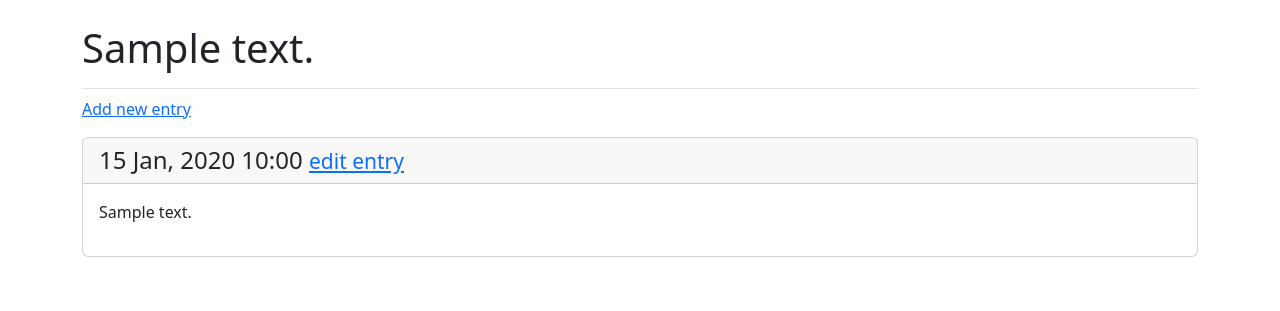
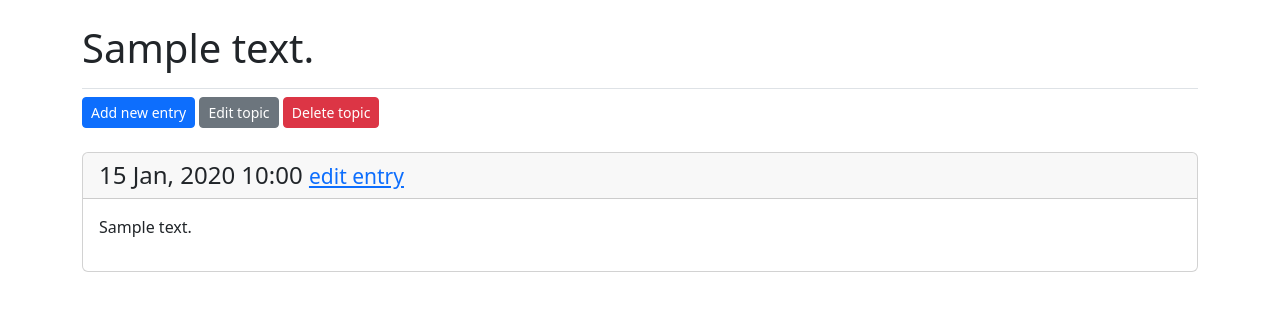
Before and after one commit to MuhammadYusuf007-max/Learning_journal, a Django app: page /topics/1/ in a window 1280 px wide. Shown: the part 58-369 px from the top of the page. Run offline with Django 5.2, Linux system fonts and the light colour scheme; a user stored in the database is signed in; tables that the repository leaves empty hold one stand-in row (values such as "Sample post"); some libraries are stand-ins or nearby versions.

Commit message:
Add edit and delete functionality for topics

```diff
--- a/learning_logs/templates/learning_logs/topic.html
+++ b/learning_logs/templates/learning_logs/topic.html
@@ -7,7 +7,9 @@
 
 {% block content %}
     <p>
-        <a href="{% url 'learning_logs:new_entry' topic.id %}">Add new entry</a>
+        <a href="{% url 'learning_logs:new_entry' topic.id %}" class="btn btn-primary btn-sm mb-2">Add new entry</a>
+        <a href="{% url 'learning_logs:edit_topic' topic.id %}" class="btn btn-secondary btn-sm mb-2">Edit topic</a>
+        <a href="{% url 'learning_logs:delete_topic' topic.id %}" class="btn btn-danger btn-sm mb-2">Delete topic</a>
     </p>
         {% for entry in entries %}
             <div class="card mb-3">
--- a/learning_logs/urls.py
+++ b/learning_logs/urls.py
@@ -19,4 +19,8 @@ urlpatterns = [
     path('new_entry/<int:topic_id>/', views.new_entry, name='new_entry'),
     # Page for editing an entry
     path('edit_entry/<int:entry_id>/', views.edit_entry, name='edit_entry'),
+    # Page for editing a topic
+    path('edit_topic/<int:topic_id>/', views.edit_topic, name='edit_topic'),
+    # Page for deleting a topic
+    path('delete_topic/<int:topic_id>/', views.delete_topic, name='delete_topic'),
 ]
--- a/learning_logs/views.py
+++ b/learning_logs/views.py
@@ -91,3 +91,43 @@ def edit_entry(request, entry_id):
 
     context = {'entry':entry, 'topic':topic, 'form':form}
     return render(request, 'learning_logs/edit_entry.html', context)
+
+@login_required
+def edit_topic(request, topic_id):
+    """Edit an existing topic."""
+    topic = Topic.objects.get(id=topic_id)
+
+    #Make sure the topic belongs to the current user.
+    if topic.owner != request.user:
+        raise Http404
+
+    if request.method != 'POST':
+        # Initial request; pre-fill form with the current topic
+        form = TopicForm(instance=topic)
+    else:
+        # POST data submitted; process data
+        form = TopicForm(instance=topic, data=request.POST)
+        if form.is_valid():
+            form.save()
+            return redirect('learning_logs:topic', topic_id=topic.id)
+
+    context = {'topic':topic, 'form':form}
+    return render(request, 'learning_logs/edit_topic.html', context)
+
+@login_required
+def delete_topic(request, topic_id):
+    """Delete an existing topic."""
+    topic = Topic.objects.get(id=topic_id)
+
+    #Make sure the topic belongs to the current user.
+    if topic.owner != request.user:
+        raise Http404
+
+    if request.method == 'POST':
+        # Delete the topic and redirect to topics page
+        topic.delete()
+        return redirect('learning_logs:topics')
+
+    # If GET, show confirmation page
+    context = {'topic':topic}
+    return render(request, 'learning_logs/delete_topic.html', context)
```
Also changed, not shown: learning_logs/templates/learning_logs/delete_topic.html (added, +17 -0 lines), learning_logs/templates/learning_logs/edit_topic.html (added, +13 -0 lines).
